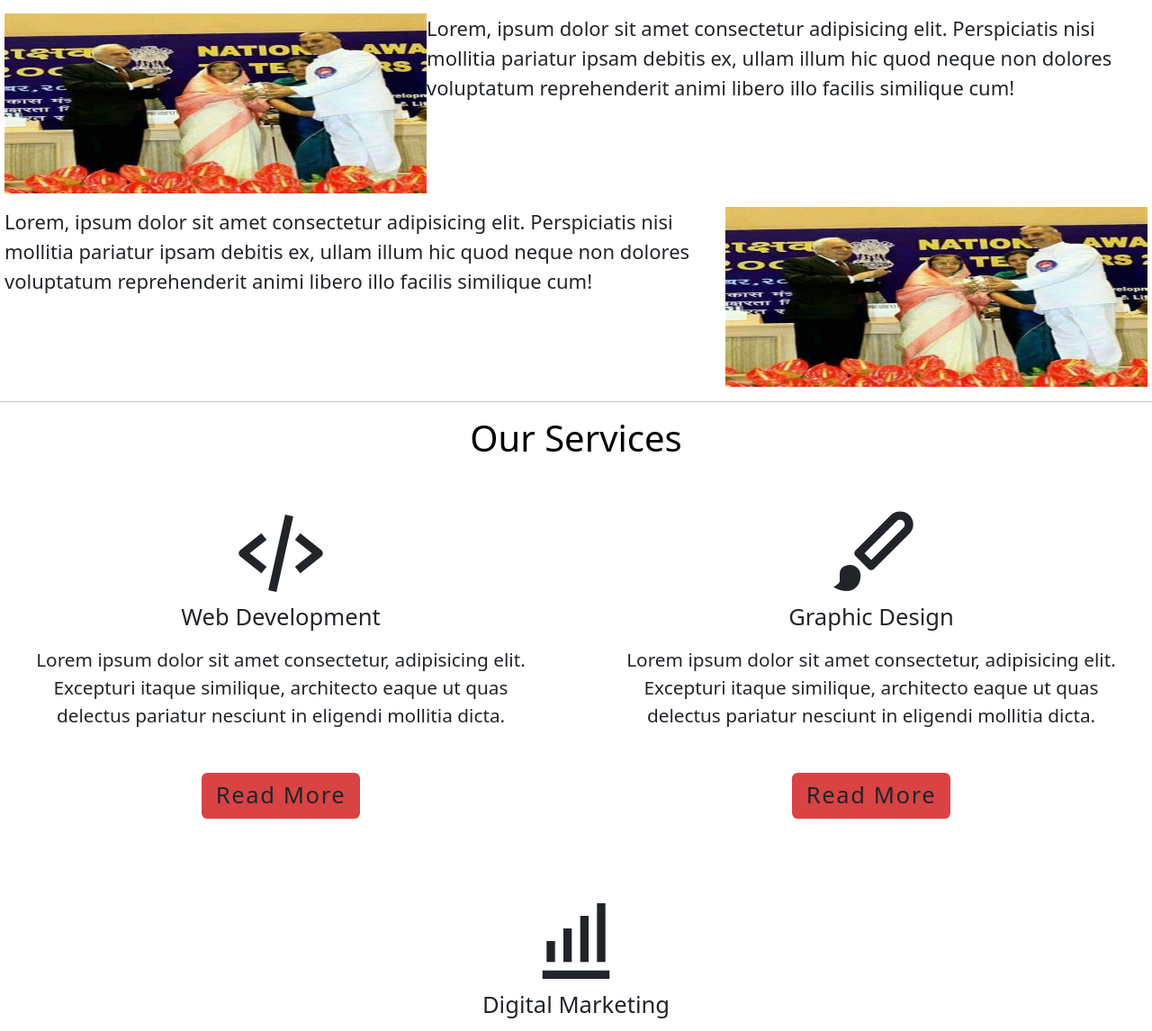
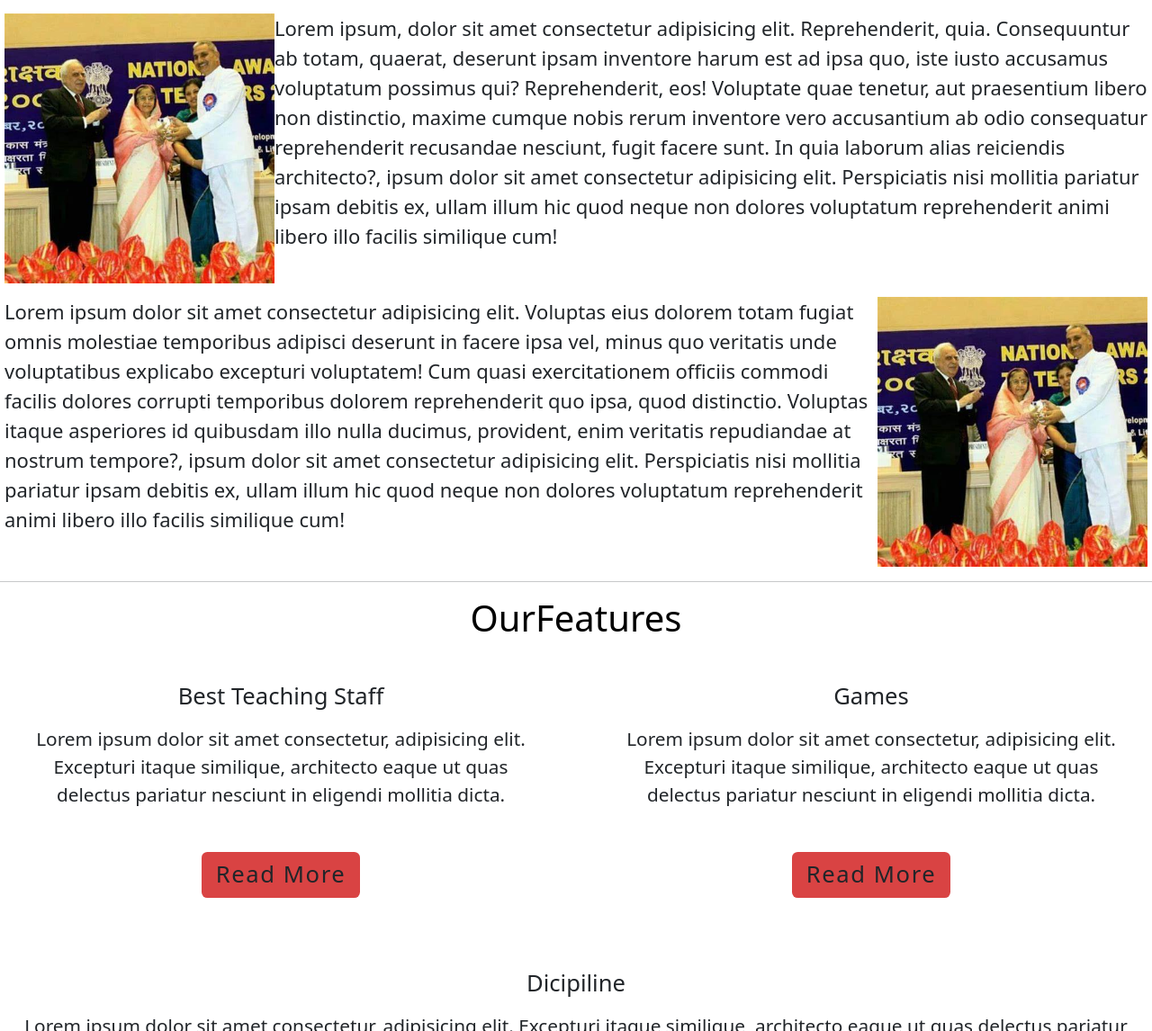
Before and after one commit to yashupadhayay/school-2, a plain HTML site: page index.html in a window 1280 px wide. Shown: the part 649-1795 px from the top of the page at 90% size. Drawn offline with nearby package versions, Linux system fonts and the light colour scheme.

Commit message:
fix somethings

```diff
--- a/index.html
+++ b/index.html
@@ -80,39 +80,41 @@
  <hr>
  <h2>Description</h2>
  <div class="description">
-   <img src="sir.jpeg" class="d-block w-100" alt="..."width="130" height="200">
+   <img src="sir.jpeg" class="d-block w-100" alt="..."width="100" height="300">
 
-   <p>Lorem, ipsum dolor sit amet consectetur adipisicing elit. Perspiciatis nisi mollitia pariatur ipsam debitis ex, ullam illum hic quod neque non dolores voluptatum reprehenderit animi libero illo facilis similique cum!</p>
+   <p>Lorem ipsum, dolor sit amet consectetur adipisicing elit. Reprehenderit, quia. Consequuntur ab totam, quaerat, deserunt ipsam inventore harum est ad ipsa quo, iste iusto accusamus voluptatum possimus qui? Reprehenderit, eos!
+   Voluptate quae tenetur, aut praesentium libero non distinctio, maxime cumque nobis rerum inventore vero accusantium ab odio consequatur reprehenderit recusandae nesciunt, fugit facere sunt. In quia laborum alias reiciendis architecto?, ipsum dolor sit amet consectetur adipisicing elit. Perspiciatis nisi mollitia pariatur ipsam debitis ex, ullam illum hic quod neque non dolores voluptatum reprehenderit animi libero illo facilis similique cum!</p>
  </div>
 
 <div class="description">
-   <p>Lorem, ipsum dolor sit amet consectetur adipisicing elit. Perspiciatis nisi mollitia pariatur ipsam debitis ex, ullam illum hic quod neque non dolores voluptatum reprehenderit animi libero illo facilis similique cum!</p>
-   <img src="sir.jpeg" class="d-block w-100" alt="..."width="130" height="200">
+   <p>Lorem ipsum dolor sit amet consectetur adipisicing elit. Voluptas eius dolorem totam fugiat omnis molestiae temporibus adipisci deserunt in facere ipsa vel, minus quo veritatis unde voluptatibus explicabo excepturi voluptatem!
+   Cum quasi exercitationem officiis commodi facilis dolores corrupti temporibus dolorem reprehenderit quo ipsa, quod distinctio. Voluptas itaque asperiores id quibusdam illo nulla ducimus, provident, enim veritatis repudiandae at nostrum tempore?, ipsum dolor sit amet consectetur adipisicing elit. Perspiciatis nisi mollitia pariatur ipsam debitis ex, ullam illum hic quod neque non dolores voluptatum reprehenderit animi libero illo facilis similique cum!</p>
+   <img src="sir.jpeg" class="d-block w-100" alt="..."width="100" height="300">
 
  </div>
  <hr>
 
  <section class="services" id="services">
-  <h2 class="heading">Our<span> Services</span></h2>
+  <h2 class="heading">Our<span>Features</span></h2>
 
   <div class="services-container">
       <div class="services-box">
-          <i class='bx bx-code-alt'></i>
-          <h3>Web Development</h3>
+          <i class=''></i>
+          <h3>Best Teaching Staff</h3>
           <p>Lorem ipsum dolor sit amet consectetur, adipisicing elit. Excepturi itaque similique, architecto
               eaque ut quas delectus pariatur nesciunt in eligendi mollitia dicta.</p>
           <a href="#" class="btn">Read More</a>
       </div>
       <div class="services-box">
-          <i class='bx bxs-paint'></i>
-          <h3>Graphic Design</h3>
+          <i class=''></i>
+          <h3>Games</h3>
           <p>Lorem ipsum dolor sit amet consectetur, adipisicing elit. Excepturi itaque similique, architecto
               eaque ut quas delectus pariatur nesciunt in eligendi mollitia dicta.</p>
           <a href="#" class="btn">Read More</a>
       </div>
       <div class="services-box">
-          <i class='bx bx-bar-chart-alt'></i>
-          <h3>Digital Marketing</h3>
+          <i class=''></i>
+          <h3>Dicipiline</h3>
           <p>Lorem ipsum dolor sit amet consectetur, adipisicing elit. Excepturi itaque similique, architecto
               eaque ut quas delectus pariatur nesciunt in eligendi mollitia dicta.</p>
           <a href="#" class="btn">Read More</a>
```
